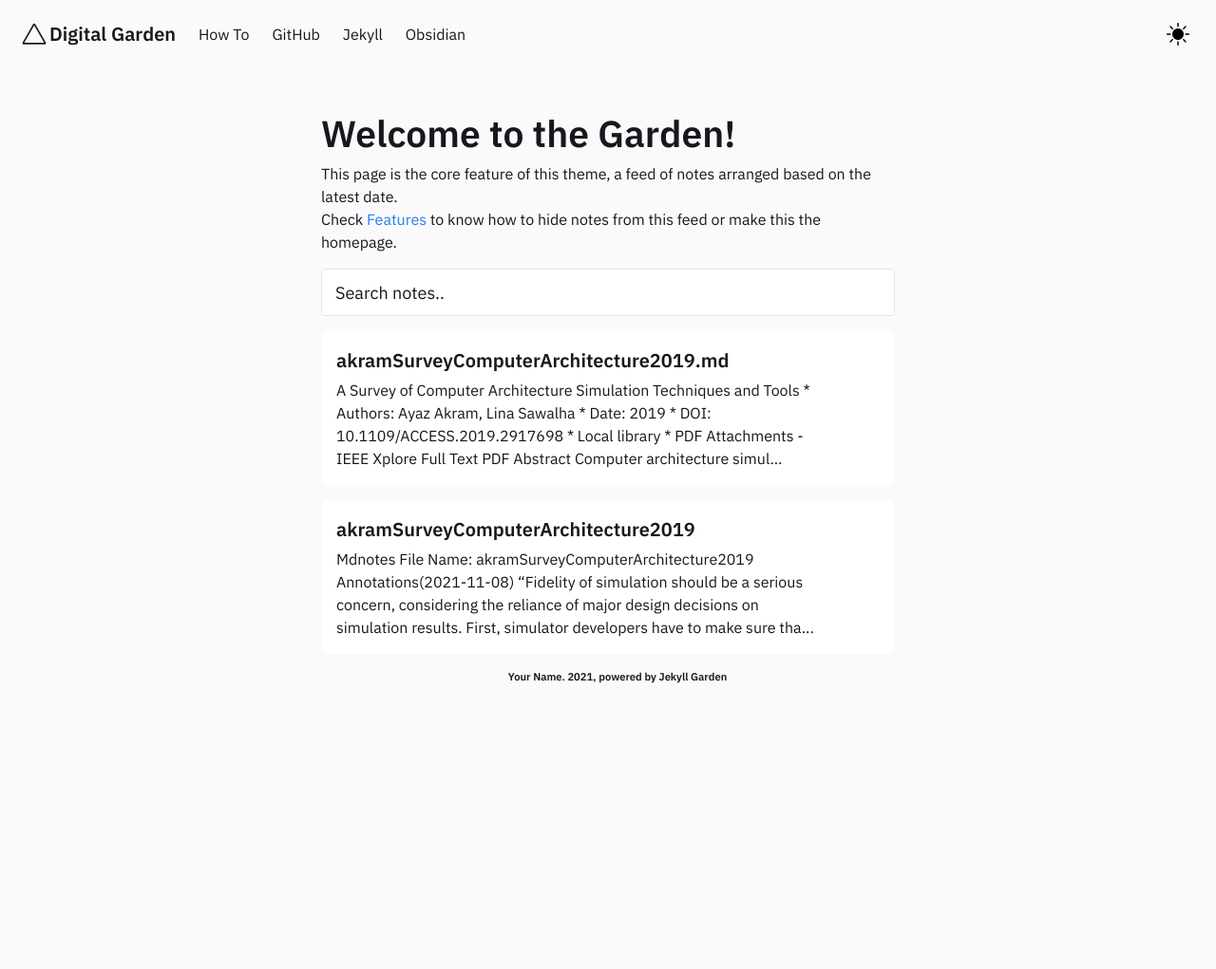
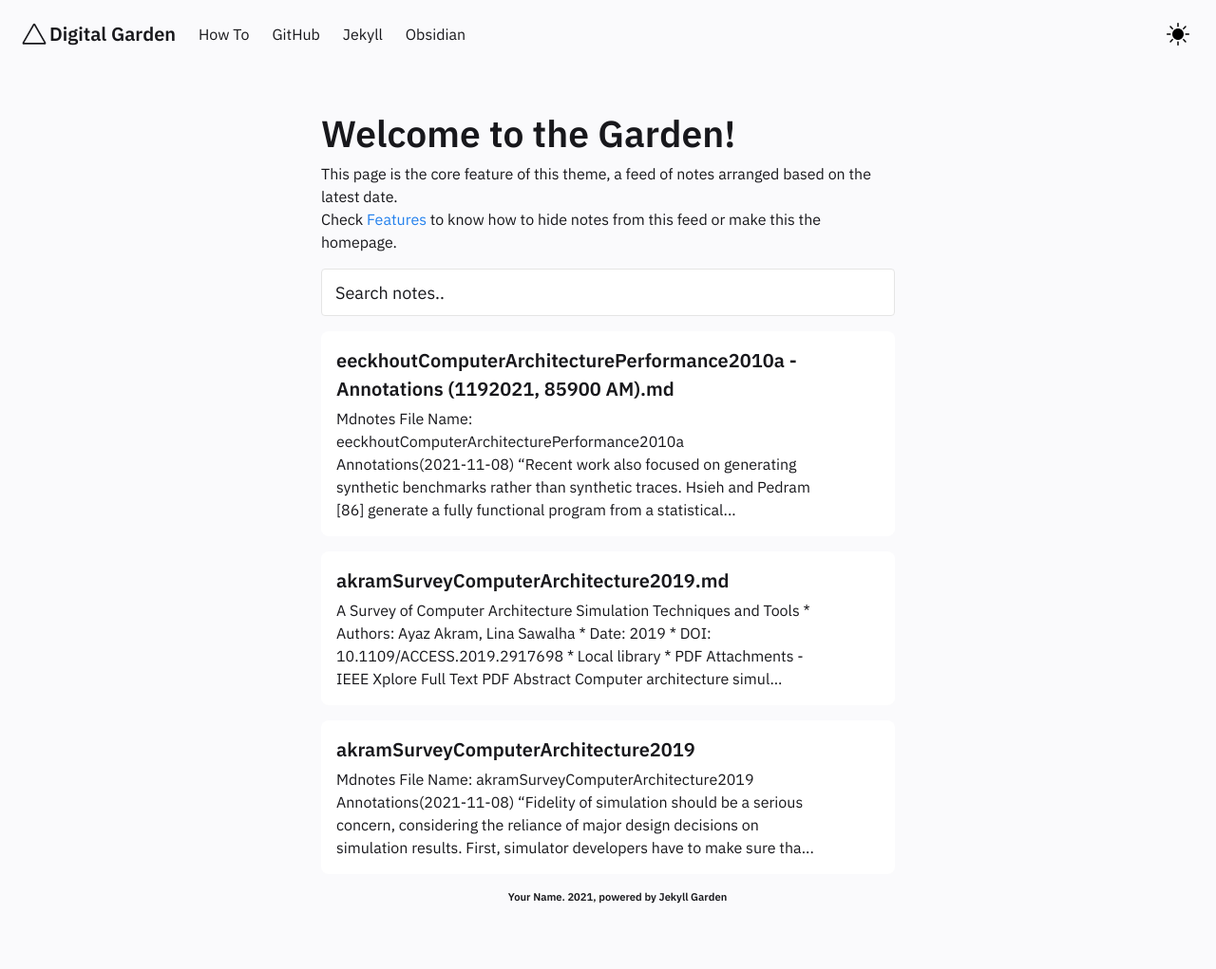
Before and after one commit to JakeFlasher/jakeflasher.github.io, a Jekyll site: the page built from pages/notes.md, in a window 1280 px wide. Shown: the whole page at 95% size. Built offline with Jekyll 4.4.1, drawn with Linux system fonts in a browser that asks for light colours; a file with an impossible date is left out; before the commit the page ends 900 px from its top, so only the background shows below that.

Commit message:
Update eeckhoutComputerArchitecturePerformance2010a - Annotations (1192021, 85900 AM).md

```diff
--- a/_notes/Public/eeckhoutComputerArchitecturePerformance2010a - Annotations (1192021, 85900 AM).md
+++ b/_notes/Public/eeckhoutComputerArchitecturePerformance2010a - Annotations (1192021, 85900 AM).md
@@ -1,7 +1,7 @@
 ---
-title:
+title: "eeckhoutComputerArchitecturePerformance2010a - Annotations (1192021, 85900 AM).md"
 notetype: feed
-date:
+date: 09-11-2021
 ---
 * Mdnotes File Name: [[eeckhoutComputerArchitecturePerformance2010a]]
 
```
